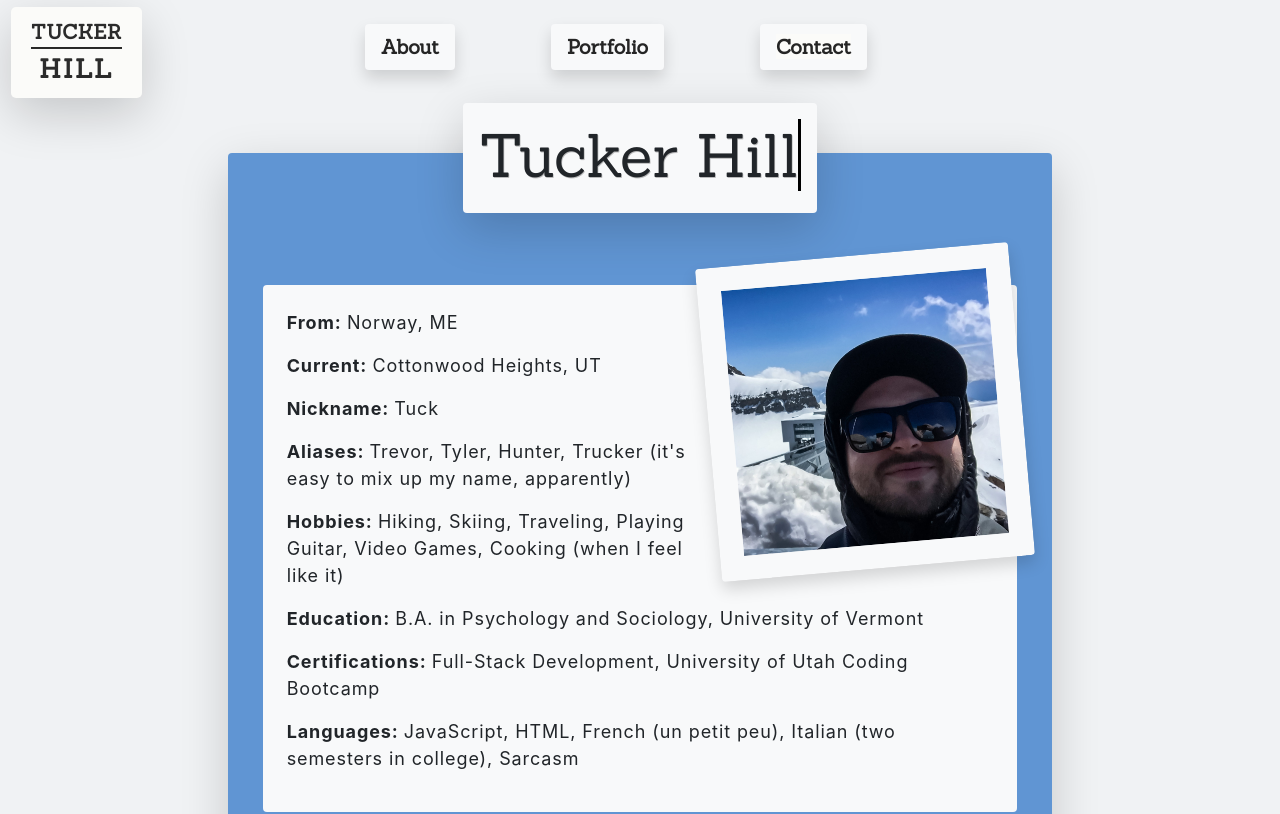
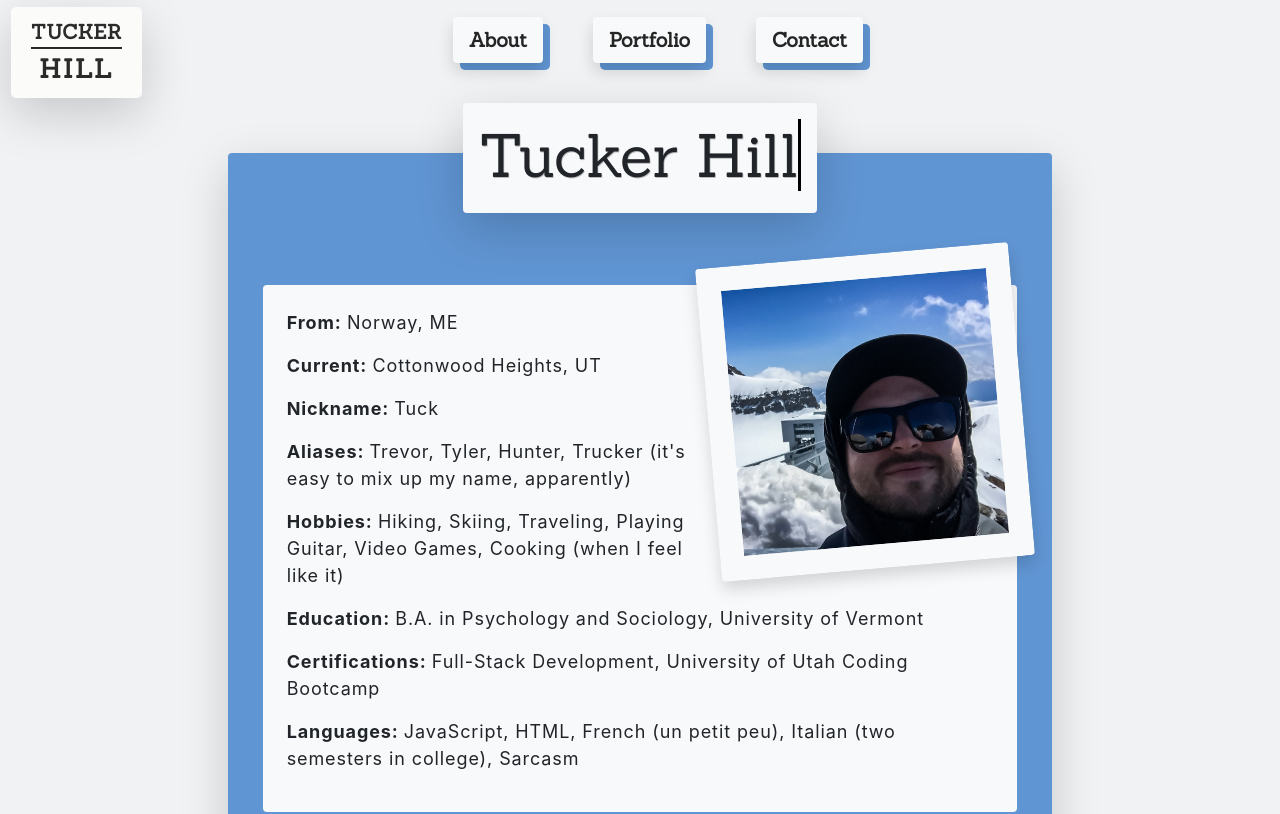
Before and after one commit to hill1635/hill-react-portfolio, a React (Create React App) app: page /about in a window 1280 px wide. Shown: the top 814 px of the page. Built offline with nearby package versions, Linux system fonts and the light colour scheme.

Commit message:
Redesigned buttons.

```diff
--- a/src/components/Navbar/ExpandedNav/index.js
+++ b/src/components/Navbar/ExpandedNav/index.js
@@ -6,26 +6,25 @@ function ExpandedNav() {
   return (
     <div className="collapse navbar-collapse" id="navbarNavAltMarkup">
       <div class="navbar-nav mx-auto">
+        <div className="bg">
           <a
             href="/about"
-          className="nav-link links mr-lg-5 mr-md-4 py-2 px-3 bg-light shadow rounded"
+            className="nav-link links py-2 px-3 bg-light shadow rounded"
           >
-          <div className="d-inline-block">
             <span className="link-text">About</span>
+          </a>
         </div>
-        </a>
+        <div className="bg">
           <a
             href="/portfolio"
-          className="nav-link links mx-lg-5 mx-md-4 py-2 px-3 bg-light shadow rounded"
+            className="nav-link links py-2 px-3 bg-light shadow rounded"
           >
-          <div className="d-inline-block">
             <span className="link-text">Portfolio</span>
+          </a>
         </div>
-        </a>
-        <div className="dropdown links mx-lg-5 mx-md-4 py-2 px-3 bg-light shadow rounded">
-          <div className="d-inline-block">
+        <div className="bg">
+          <div className="dropdown links py-2 px-3 bg-light shadow rounded">
             <span
-              className="links"
               data-bs-toggle="dropdown"
               aria-expanded="false"
             >
--- a/src/components/Navbar/ExpandedNav/style.css
+++ b/src/components/Navbar/ExpandedNav/style.css
@@ -1,7 +1,16 @@
 .links {
-    font-family: Sanchez, serif;
-    font-size: 20px;
-    background-color: #fbfbf9;
-    color: rgb(25, 25, 25, 0.95);
-    font-weight: bold;
-  }
+  background-color: #fbfbf9;
+  color: rgb(25, 25, 25, 0.95);
+  font-family: Sanchez, serif;
+  font-size: 20px;
+  font-weight: bold;
+  margin: -7px 7px 7px -7px;
+  width: 100%;
+}
+
+.bg {
+  background-color: rgb(22, 103, 195, 0.66);
+  border-radius: 5px;
+  text-align: center;
+  margin: 0px 0px 0px 50px;
+}
```
Lines whose indentation alone changed are shown as unchanged.
